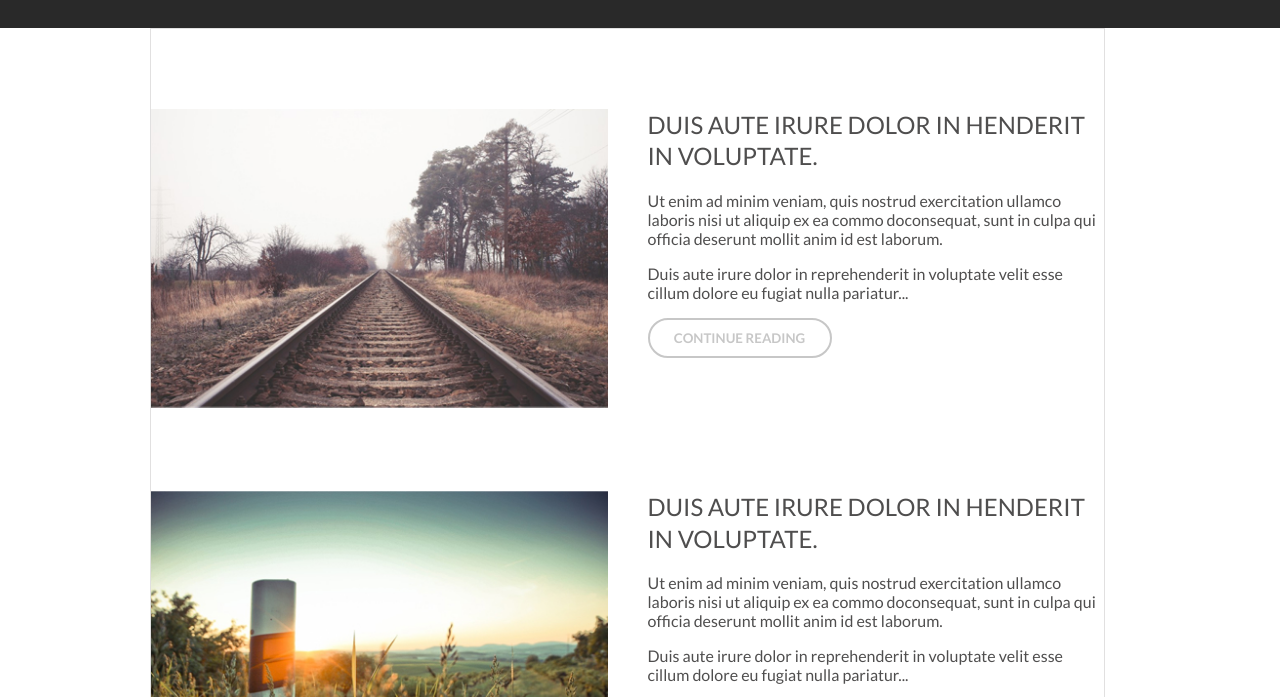
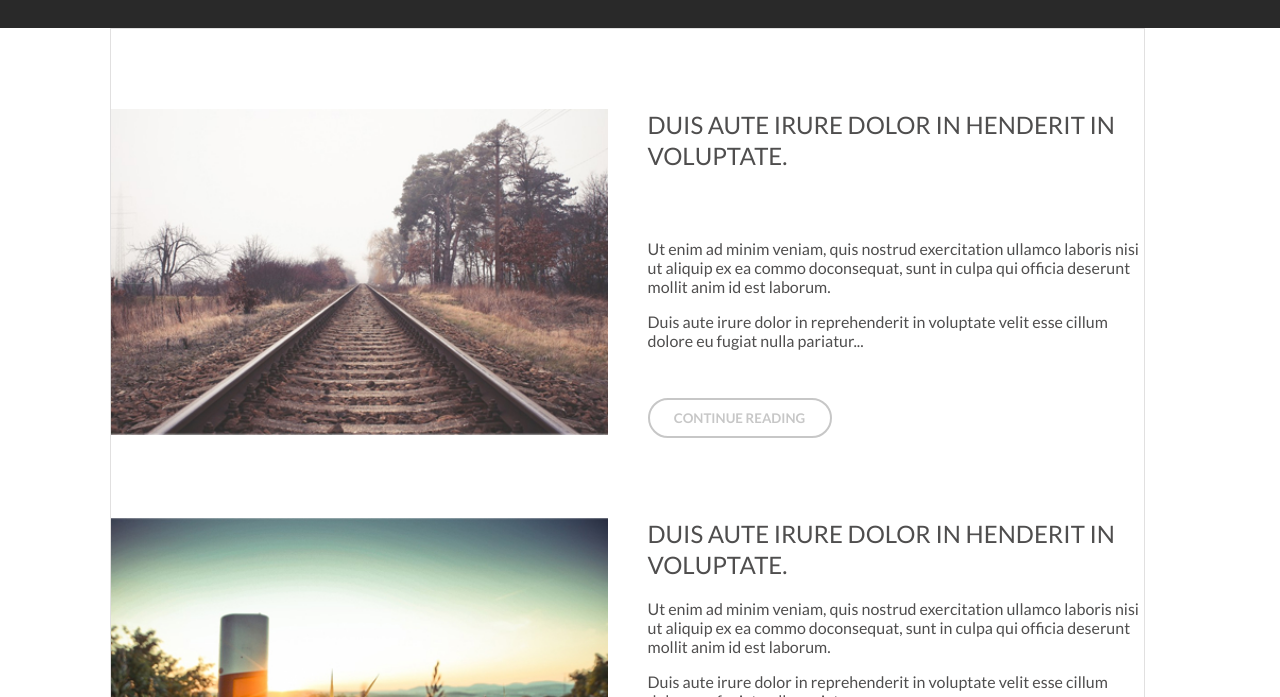
Before and after one commit to AdiSabban10/Blogin, a plain HTML site: page index.html in a window 1280 px wide. Shown: the part 102-799 px from the top of the page. Drawn offline with Linux system fonts and the light colour scheme.

Commit message:
Add  responsive design

```diff
--- a/index.html
+++ b/index.html
@@ -28,10 +28,12 @@
             <div>
                 <img class="card-image" src="images/001.jpg" alt="">
             </div>
-            <div>
+            <div class="card-content">
                 <h2 class="card-title">Duis aute irure dolor in henderit in voluptate.</h2>
-                <p class="card-text">Ut enim ad minim veniam, quis nostrud exercitation ullamco laboris nisi ut aliquip ex ea commo doconsequat, sunt in culpa qui officia deserunt mollit anim id est laborum.</p>
-                <p class="card-text">Duis aute irure dolor in reprehenderit in voluptate velit esse cillum dolore eu fugiat nulla pariatur...</p>
+                <div>
+                    <p class="card-text">Ut enim ad minim veniam, quis nostrud exercitation ullamco laboris nisi ut aliquip ex ea commo doconsequat, sunt in culpa qui officia deserunt mollit anim id est laborum.</p>
+                    <p class="card-text">Duis aute irure dolor in reprehenderit in voluptate velit esse cillum dolore eu fugiat nulla pariatur...</p>
+                </div>
                 <button class="card-button">Continue Reading<span class="arrow hidden"> → </span></button>
             </div>
         </div>
--- a/styles/basics/layout.css
+++ b/styles/basics/layout.css
@@ -1,10 +1,6 @@
 .main-layout {
     display: grid;
-    grid-template-columns:
-        minmax(40px, 1fr)
-        minmax(auto, 980px)
-        minmax(40px, 1fr);
-
+    grid-template-columns: 20px 1fr 20px;
 }
 
 .main-layout > *:not(.full) {
@@ -17,20 +13,20 @@
 
 /* CARDS LAYOUT */
 
-.cards-layout {
+/* .cards-layout {
     display: grid;
     grid-template-columns: 1fr 40px 1fr;
     margin-bottom: 80px;
-  }
+  } */
 
-  .cards-layout:first-child {
+  /* .cards-layout:first-child {
     margin-top: 80px;
-  }
+  } */
 
-  .cards-layout > *:first-child {
+  /* .cards-layout > *:first-child {
     grid-column: 1;
-  }
+  } */
 
-  .cards-layout > *:last-child {
+  /* .cards-layout > *:last-child {
     grid-column: 3;
-  }
+  } */
--- a/styles/components/card.css
+++ b/styles/components/card.css
@@ -1,3 +1,9 @@
+.card .card-content {
+    display: flex;
+    flex-direction: column;
+    justify-content: space-between;
+}
+
 .card .card-button {
     padding: 0.75em;
     background-color: var(--primary--4);
@@ -5,7 +11,7 @@
     border: 2px solid var(--primary--1);
     border-radius: 1.5em;
     font-family: lato-bold, serif;
-    min-width: 184px;
+    max-width: 184px;
 }
 
 .card .card-button:hover {
--- a/styles/setup/mq.css
+++ b/styles/setup/mq.css
@@ -0,0 +1,60 @@
+/* SMALL */
+@media (min-width: 640px) {
+    .main-layout {
+        grid-template-columns:
+            minmax(20px, 1fr)
+            minmax(auto, 600px)
+            minmax(20px, 1fr);
+    }
+
+    .cards-layout {
+        margin-bottom: 20px;
+    }
+
+    .cards-layout:first-child {
+        margin-top: 20px;
+    }
+}
+
+/* MEDIUM */
+@media (min-width: 920px) {
+    .main-layout {
+      grid-template-columns:
+        minmax(20px, 1fr)
+        minmax(auto, 880px)
+        minmax(20px, 1fr);
+    }
+
+    .cards-layout {
+        display: grid;
+        grid-template-columns: 1fr 1fr;
+        column-gap: 40px;
+    }
+
+    .cards-layout > *:first-child {
+        grid-column: 1;
+    }
+
+    .cards-layout > *:last-child {
+        grid-column: 2;
+    }
+
+}
+
+/* LARGE */
+@media (min-width: 1100px) {
+    .main-layout {
+        grid-template-columns:
+        minmax(20px, 1fr)
+        minmax(auto, 1060px)
+        minmax(20px, 1fr);
+    }
+
+    .cards-layout {
+        margin-bottom: 80px;
+    }
+
+    .cards-layout:first-child {
+        margin-top: 80px;
+    }
+}
```
